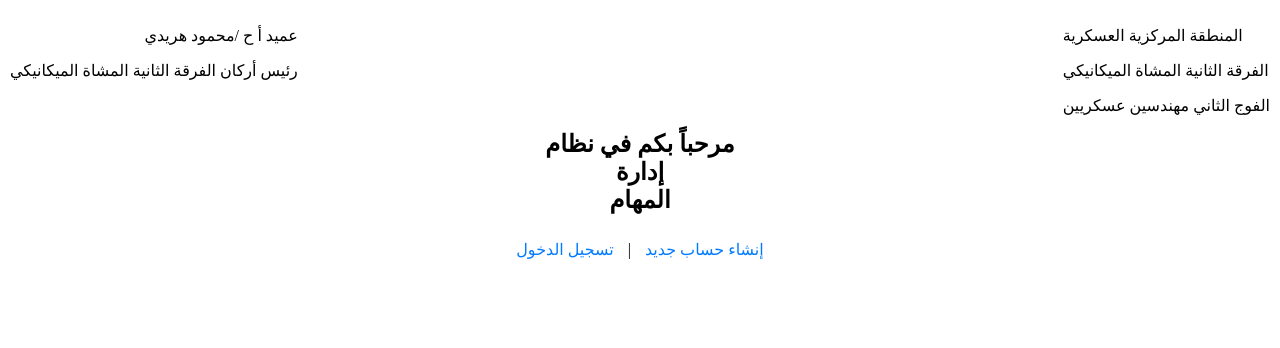
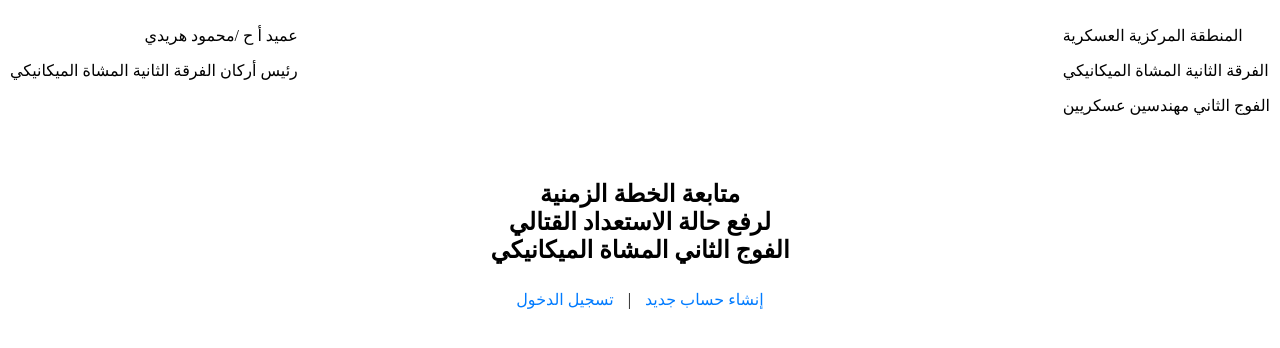
Before and after one commit to HasanAbdelhady/tasks, a Django app: page /tasks/ in a window 1280 px wide. Shown: the top 348 px of the page. Run offline with Django 5.2, Linux system fonts and the light colour scheme.

Commit message:
Update home.html

```diff
--- a/task_tracker/templates/home.html
+++ b/task_tracker/templates/home.html
@@ -20,7 +20,7 @@
 
             margin: 0; /* Remove default margin */
 
-            padding-top: 80px; /* Add padding to the top to create space for corner texts */
+            padding-top: 160px; /* Add padding to the top to create space for corner texts */
 
         }
 
@@ -50,7 +50,7 @@
 
         .title {
 
-            margin-top: 50px; /* Adjust margin to create space below the title */
+            margin-top: 20px; /* Adjust margin to create space below the title */
 
             font-size: 24px; /* Increase font size for better visibility */
 
@@ -98,7 +98,7 @@
 
     </div>
 
-    <h1 class="title">مرحباً بكم في نظام<br>إدارة<br>المهام</h1>
+    <h1 class="title">متابعة الخطة الزمنية<br>لرفع حالة الاستعداد القتالي<br>الفوج الثاني المشاة الميكانيكي</h1>
 
     <a href="{% url 'login' %}">تسجيل الدخول</a> |
 
```
